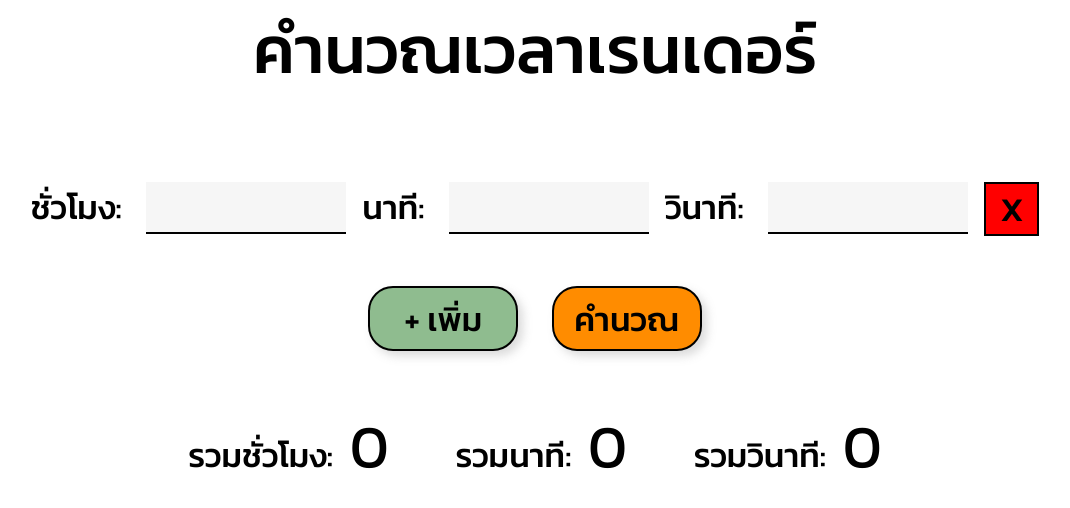
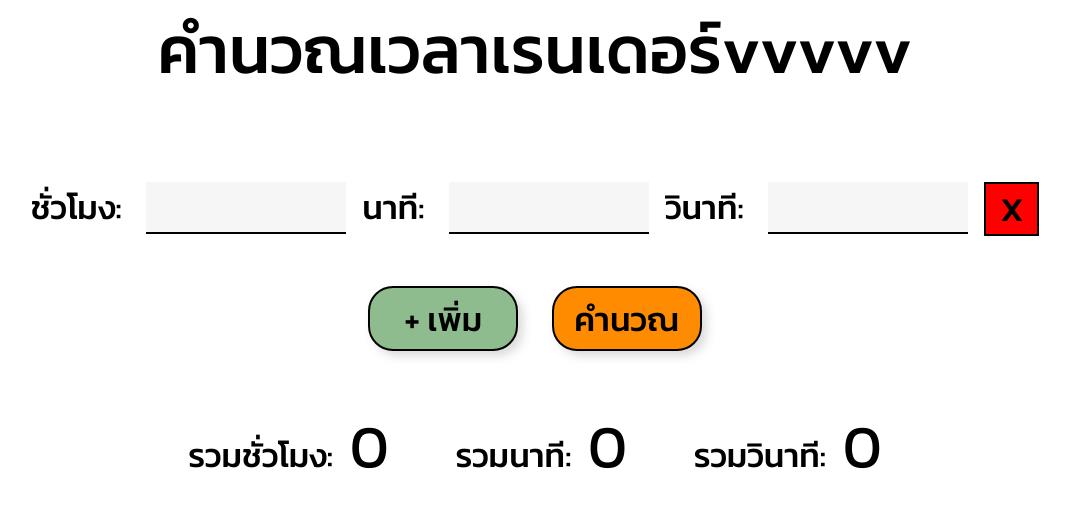
Before and after one commit to ItzBlackHeart/calculate-intro-render-time, a plain HTML site: page index.html in a window 1280 px wide. Shown: the whole page, without its empty margins (105-1175 px from the left). Drawn offline with Linux system fonts and the light colour scheme.

Commit message:
Update index.html

```diff
--- a/index.html
+++ b/index.html
@@ -8,7 +8,7 @@
 </head>
 <body>
 
-    <h1>คำนวณเวลาเรนเดอร์</h1>
+    <h1>คำนวณเวลาเรนเดอร์vvvvv</h1>
 
   <!-- แบบฟอร์ม -->
   <div class="timeForm-row">
```
